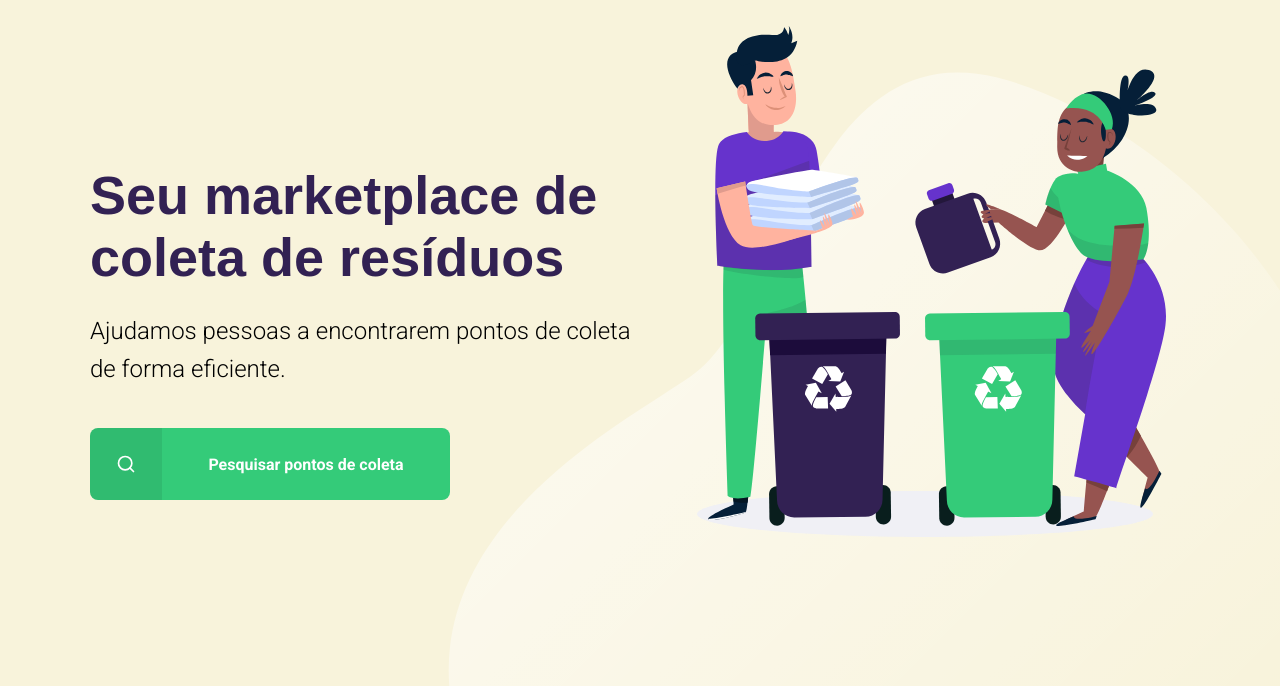
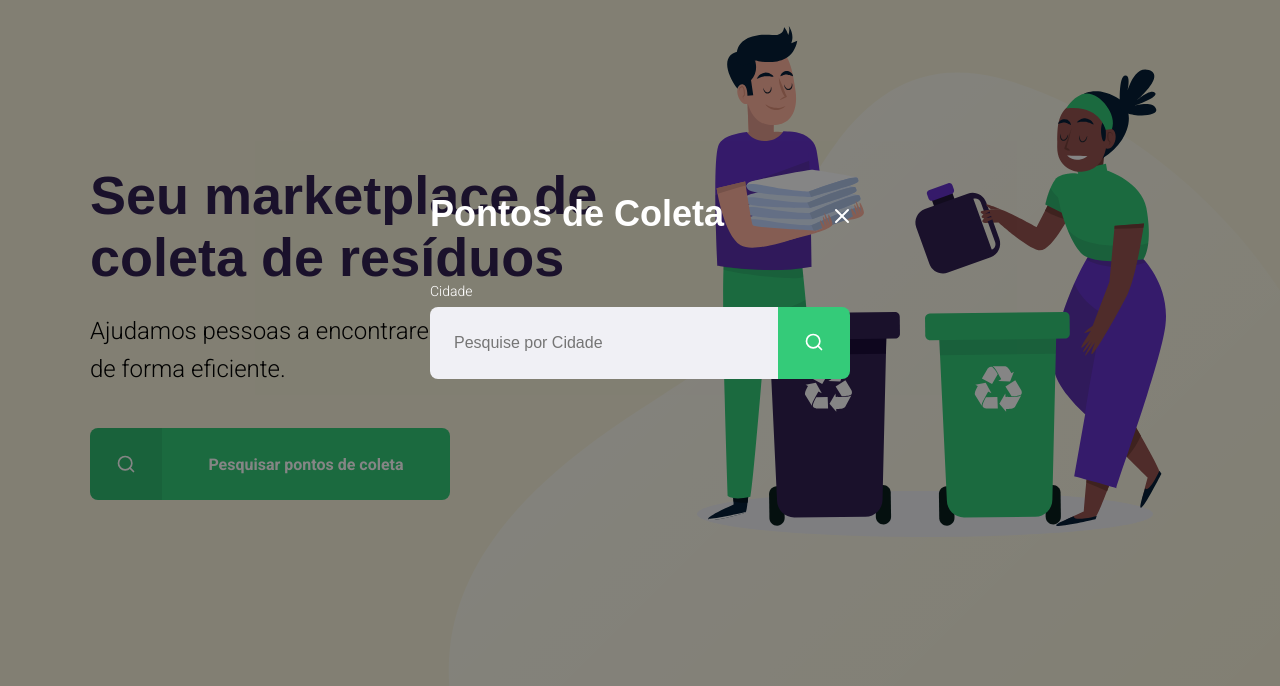
Before and after one commit to ViniciusPascoalini/Ecoleta, a plain HTML site: page index.html in a window 1280 px wide. Both pictures are taken after a click on the link "Pesquisar pontos de coleta". Shown: the part 114-800 px from the top of the page. Drawn offline with Linux system fonts and the light colour scheme; no server answers.

Commit message:
Pesquisa de Pontos de Coleta

```diff
--- a/index.html
+++ b/index.html
@@ -7,8 +7,11 @@
 
     <link rel="stylesheet" href="/styles/main.css">
     <link rel="stylesheet" href="/styles/home.css">
+    <link rel="stylesheet" href="/styles/modal.css">
+    <link rel="stylesheet" href="https://fonts.googleapis.com/css2?family=Roboto:wght@300;700&Ubuntu:wght@700display=swap" >
+
     <link rel="stylesheet" href="/styles/responsive.css">
-    <link rel="stylesheet" href="https://fonts.googleapis.com/css2?family=Roboto:wght@300;700&Ubuntu:wght@700display=swap" >
+
 
     <title>Ecoleta</title>
 </head>
@@ -42,6 +45,27 @@
 
     </div>
 
-    <script src="scripts/create-point.js"></script>
+    <div id="modal" class="hide">
+         <div class="content">
+             <div class="header">
+                 <h1>Pontos de Coleta</h1>
+                 <a href="#">Fechar</a>
+             </div>
+             <form action="">
+                 <label for="search">Cidade</label>
+                 <div class="search field">
+                     <input
+                     type="text"
+                     name="search"
+                     placeholder="Pesquise por Cidade">
+                     <button>
+                         <img src="/assets/search.svg" alt="Buscar">
+                     </button>
+                 </div>
+             </form>
+         </div>
+    </div>
+
+    <script src="/scripts/index.js"></script>
 </body>
 </html>
--- /dev/null
+++ b/scripts/index.js
@@ -0,0 +1,11 @@
+const buttonSearch = document.querySelector("#page-home main a")
+const modal = document.querySelector("#modal")
+const close = document.querySelector("#modal .header a")
+
+buttonSearch.addEventListener("click", () => {
+    modal.classList.remove("hide")
+})
+
+close.addEventListener("click", () => {
+    modal.classList.add("hide")
+})
--- /dev/null
+++ b/styles/modal.css
@@ -0,0 +1,94 @@
+#modal {
+    background-color: rgba(0, 0, 0, 0.479);
+    height: 100vh;
+    width: 100vw;
+
+    position: fixed;
+    top: 0;
+
+    display: flex;
+    justify-content: center;
+    align-items: center;
+
+    transition: 400ms;
+}
+
+#modal.hide {
+    display: none;
+}
+
+#modal .content {
+    color: white;
+
+    width: 420px;
+
+}
+
+#modal .header {
+    display: flex;
+    align-items: center;
+    justify-content: space-between;
+
+    margin-bottom: 48px;
+}
+
+#modal .header a {
+    background-image: url("../assets/x.svg");
+
+    width: 20px;
+    height: 20px;
+
+    display: flex;
+
+    font-size: 0.01px;
+}
+
+#modal .header h1 {
+    color: white;
+
+    font-size: 36px;
+    line-height: 42px;
+}
+
+#modal form label {
+    font-size: 14px;
+    line-height: 16px;
+
+    display: block;
+    margin-bottom: 8px;
+}
+
+#modal form .field {
+    display: flex;
+}
+
+#modal form input {
+    flex: 1;
+
+    background-color: #f0f0f5;
+
+    border-radius: 8px 0 0 8px;
+    border: 0;
+    outline: none   ;
+
+    padding: 16px 24px;
+
+    font-size: 16px;
+    color: #6c6c80;
+}
+
+#modal form button {
+    width: 72px;
+    height: 72px;
+
+    background-color: var(--primary-color);
+
+    border: 0;
+    border-radius: 0 8px 8px 0;
+    transition: 400ms;
+}
+
+#modal form button:hover {
+    background-color: #2fb86e;
+    box-shadow: 3px 3px 5px rgba(0, 0, 0, 0.685);
+}
```
Also changed, not shown: search-results.html (added, +109 -0 lines), styles/search-results.css (added).
